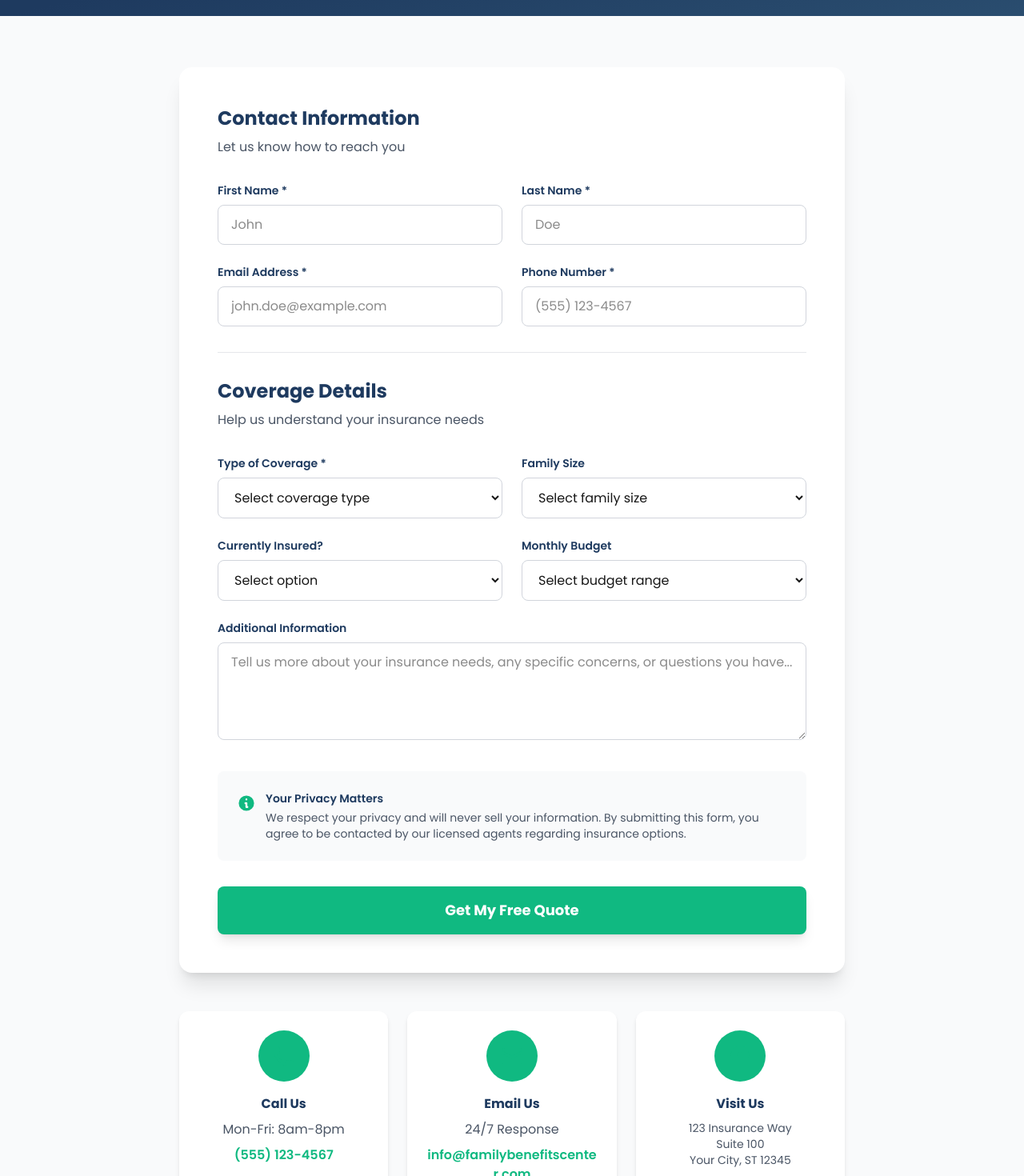
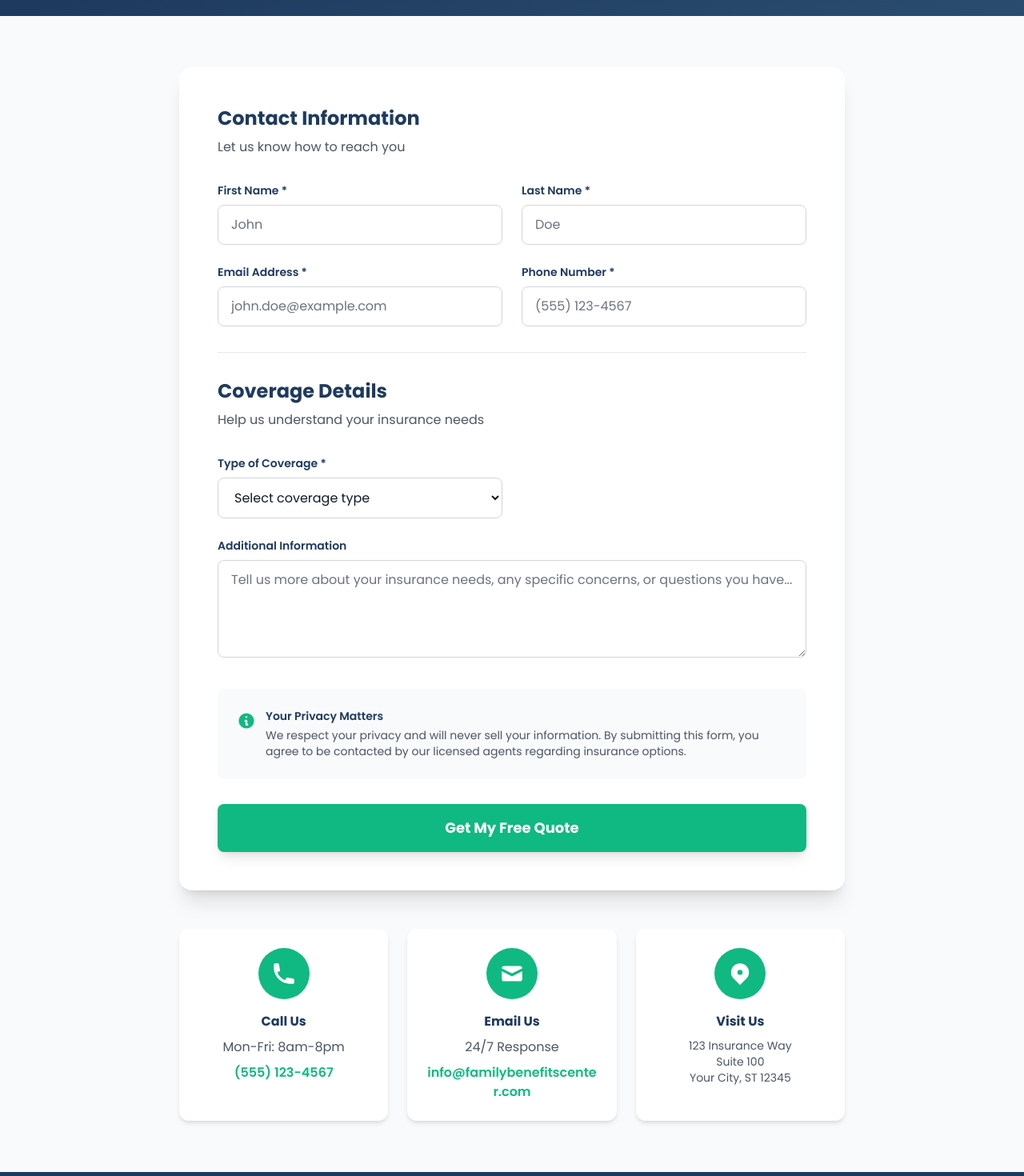
Before and after one commit to LucianBellevue/fambenins, a Next.js app: page /contact in a window 1280 px wide. Shown: the part 360-1830 px from the top of the page at 80% size. Built offline with nearby package versions, Linux system fonts and the light colour scheme.

Commit message:
styling issue changes

```diff
--- a/app/components/CTA.tsx
+++ b/app/components/CTA.tsx
@@ -9,7 +9,7 @@ export default function CTA() {
             {/* Left Side - Content */}
             <div className="p-8 sm:p-12 lg:p-16 flex flex-col justify-center">
               <div className="inline-block mb-4">
-                <span className="bg-green bg-opacity-10 text-green px-4 py-2 rounded-full text-sm font-semibold">
+                <span className="bg-green text-white bg-opacity-10 px-4 py-2 rounded-full text-sm font-semibold">
                   Limited Time Offer
                 </span>
               </div>
--- a/app/contact/page.tsx
+++ b/app/contact/page.tsx
@@ -11,6 +11,11 @@ export default function ContactPage() {
     email: '',
     phone: '',
     coverageType: '',
+    // Group Health Plan fields
+    businessName: '',
+    businessAddress: '',
+    numberOfEmployees: '',
+    // Individual Health Plan fields
     familySize: '',
     currentlyInsured: '',
     budget: '',
@@ -42,6 +47,9 @@ export default function ContactPage() {
         email: '',
         phone: '',
         coverageType: '',
+        businessName: '',
+        businessAddress: '',
+        numberOfEmployees: '',
         familySize: '',
         currentlyInsured: '',
         budget: '',
@@ -57,7 +65,7 @@ export default function ContactPage() {
         <div className="max-w-7xl mx-auto px-4 sm:px-6 lg:px-8">
           <div className="text-center">
             <div className="inline-flex items-center gap-2 bg-green bg-opacity-20 px-4 py-2 rounded-full mb-4">
-              <svg className="w-5 h-5 text-green" fill="currentColor" viewBox="0 0 20 20">
+              <svg className="w-5 h-5 text-white" fill="currentColor" viewBox="0 0 20 20">
                 <path fillRule="evenodd" d="M2.166 4.999A11.954 11.954 0 0010 1.944 11.954 11.954 0 0017.834 5c.11.65.166 1.32.166 2.001 0 5.225-3.34 9.67-8 11.317C5.34 16.67 2 12.225 2 7c0-.682.057-1.35.166-2.001zm11.541 3.708a1 1 0 00-1.414-1.414L9 10.586 7.707 9.293a1 1 0 00-1.414 1.414l2 2a1 1 0 001.414 0l4-4z" clipRule="evenodd" />
               </svg>
               <span className="text-sm font-semibold">Free Quote - No Obligation</span>
@@ -79,7 +87,7 @@ export default function ContactPage() {
             {submitStatus === 'success' ? (
               <div className="text-center py-12">
                 <div className="w-20 h-20 bg-green bg-opacity-10 rounded-full flex items-center justify-center mx-auto mb-6">
-                  <svg className="w-10 h-10 text-green" fill="currentColor" viewBox="0 0 20 20">
+                  <svg className="w-10 h-10 text-white" fill="currentColor" viewBox="0 0 20 20">
                     <path fillRule="evenodd" d="M10 18a8 8 0 100-16 8 8 0 000 16zm3.707-9.293a1 1 0 00-1.414-1.414L9 10.586 7.707 9.293a1 1 0 00-1.414 1.414l2 2a1 1 0 001.414 0l4-4z" clipRule="evenodd" />
                   </svg>
                 </div>
@@ -113,7 +121,7 @@ export default function ContactPage() {
                       value={formData.firstName}
                       onChange={handleChange}
                       required
-                      className="w-full px-4 py-3 border border-gray-300 rounded-lg focus:ring-2 focus:ring-green focus:border-transparent transition-colors"
+                      className="w-full px-4 py-3 border border-gray-300 rounded-lg focus:ring-2 focus:ring-green focus:border-transparent transition-colors text-gray-900 placeholder:text-gray-500"
                       placeholder="John"
                     />
                   </div>
@@ -128,7 +136,7 @@ export default function ContactPage() {
                       value={formData.lastName}
                       onChange={handleChange}
                       required
-                      className="w-full px-4 py-3 border border-gray-300 rounded-lg focus:ring-2 focus:ring-green focus:border-transparent transition-colors"
+                      className="w-full px-4 py-3 border border-gray-300 rounded-lg focus:ring-2 focus:ring-green focus:border-transparent transition-colors text-gray-900 placeholder:text-gray-500"
                       placeholder="Doe"
                     />
                   </div>
@@ -146,7 +154,7 @@ export default function ContactPage() {
                       value={formData.email}
                       onChange={handleChange}
                       required
-                      className="w-full px-4 py-3 border border-gray-300 rounded-lg focus:ring-2 focus:ring-green focus:border-transparent transition-colors"
+                      className="w-full px-4 py-3 border border-gray-300 rounded-lg focus:ring-2 focus:ring-green focus:border-transparent transition-colors text-gray-900 placeholder:text-gray-500"
                       placeholder="john.doe@example.com"
                     />
                   </div>
@@ -161,7 +169,7 @@ export default function ContactPage() {
                       value={formData.phone}
                       onChange={handleChange}
                       required
-                      className="w-full px-4 py-3 border border-gray-300 rounded-lg focus:ring-2 focus:ring-green focus:border-transparent transition-colors"
+                      className="w-full px-4 py-3 border border-gray-300 rounded-lg focus:ring-2 focus:ring-green focus:border-transparent transition-colors text-gray-900 placeholder:text-gray-500"
                       placeholder="(555) 123-4567"
                     />
                   </div>
@@ -183,10 +191,11 @@ export default function ContactPage() {
                       value={formData.coverageType}
                       onChange={handleChange}
                       required
-                      className="w-full px-4 py-3 border border-gray-300 rounded-lg focus:ring-2 focus:ring-green focus:border-transparent transition-colors"
+                      className="w-full px-4 py-3 border border-gray-300 rounded-lg focus:ring-2 focus:ring-green focus:border-transparent transition-colors text-gray-900"
                     >
                       <option value="">Select coverage type</option>
-                      <option value="health">Health Insurance</option>
+                      <option value="group-health">Group Health Plan</option>
+                      <option value="individual-health">Individual Health Plan</option>
                       <option value="life">Life Insurance</option>
                       <option value="ichra">ICHRA for Business</option>
                       <option value="medicare">Medicare</option>
@@ -194,16 +203,81 @@ export default function ContactPage() {
                       <option value="multiple">Multiple Types</option>
                     </select>
                   </div>
+                </div>
+
+                {/* Conditional Fields for Group Health Plan */}
+                {formData.coverageType === 'group-health' && (
+                  <>
+                    <div className="grid md:grid-cols-2 gap-6 mb-6">
+                      <div>
+                        <label htmlFor="businessName" className="block text-sm font-semibold text-navy mb-2">
+                          Business Name *
+                        </label>
+                        <input
+                          type="text"
+                          id="businessName"
+                          name="businessName"
+                          value={formData.businessName}
+                          onChange={handleChange}
+                          required
+                          className="w-full px-4 py-3 border border-gray-300 rounded-lg focus:ring-2 focus:ring-green focus:border-transparent transition-colors text-gray-900 placeholder:text-gray-500"
+                          placeholder="ABC Company Inc."
+                        />
+                      </div>
+                      <div>
+                        <label htmlFor="numberOfEmployees" className="block text-sm font-semibold text-navy mb-2">
+                          Number of Employees *
+                        </label>
+                        <select
+                          id="numberOfEmployees"
+                          name="numberOfEmployees"
+                          value={formData.numberOfEmployees}
+                          onChange={handleChange}
+                          required
+                          className="w-full px-4 py-3 border border-gray-300 rounded-lg focus:ring-2 focus:ring-green focus:border-transparent transition-colors text-gray-900"
+                        >
+                          <option value="">Select number of employees</option>
+                          <option value="1-10">1-10 employees</option>
+                          <option value="11-25">11-25 employees</option>
+                          <option value="26-50">26-50 employees</option>
+                          <option value="51-100">51-100 employees</option>
+                          <option value="100+">100+ employees</option>
+                        </select>
+                      </div>
+                    </div>
+                    <div className="mb-6">
+                      <label htmlFor="businessAddress" className="block text-sm font-semibold text-navy mb-2">
+                        Business Address *
+                      </label>
+                      <input
+                        type="text"
+                        id="businessAddress"
+                        name="businessAddress"
+                        value={formData.businessAddress}
+                        onChange={handleChange}
+                        required
+                        className="w-full px-4 py-3 border border-gray-300 rounded-lg focus:ring-2 focus:ring-green focus:border-transparent transition-colors text-gray-900 placeholder:text-gray-500"
+                        placeholder="123 Business St, City, State, ZIP"
+                      />
+                    </div>
+                  </>
+                )}
+
+                {/* Conditional Fields for Individual Health Plan */}
+                {formData.coverageType === 'individual-health' && (
+                  <>
+                    <div className="grid md:grid-cols-2 gap-6 mb-6">
                       <div>
                         <label htmlFor="familySize" className="block text-sm font-semibold text-navy mb-2">
-                      Family Size
+                          Family Size *
                         </label>
                         <select
                           id="familySize"
                           name="familySize"
                           value={formData.familySize}
                           onChange={handleChange}
-                      className="w-full px-4 py-3 border border-gray-300 rounded-lg focus:ring-2 focus:ring-green focus:border-transparent transition-colors"
+                          required
+                          className="w-full px-4 py-3 border border-gray-300 rounded-lg focus:ring-2 focus:ring-green focus:border-transparent transition-colors text-gray-900"
                         >
                           <option value="">Select family size</option>
                           <option value="individual">Individual</option>
@@ -213,9 +287,6 @@ export default function ContactPage() {
                           <option value="family-5plus">Family of 5+</option>
                         </select>
                       </div>
-                </div>
-
-                <div className="grid md:grid-cols-2 gap-6 mb-6">
                       <div>
                         <label htmlFor="currentlyInsured" className="block text-sm font-semibold text-navy mb-2">
                           Currently Insured?
@@ -225,7 +296,7 @@ export default function ContactPage() {
                           name="currentlyInsured"
                           value={formData.currentlyInsured}
                           onChange={handleChange}
-                      className="w-full px-4 py-3 border border-gray-300 rounded-lg focus:ring-2 focus:ring-green focus:border-transparent transition-colors"
+                          className="w-full px-4 py-3 border border-gray-300 rounded-lg focus:ring-2 focus:ring-green focus:border-transparent transition-colors text-gray-900"
                         >
                           <option value="">Select option</option>
                           <option value="yes">Yes</option>
@@ -233,6 +304,8 @@ export default function ContactPage() {
                           <option value="expired">Coverage Expired</option>
                         </select>
                       </div>
+                    </div>
+                    <div className="grid md:grid-cols-2 gap-6 mb-6">
                       <div>
                         <label htmlFor="budget" className="block text-sm font-semibold text-navy mb-2">
                           Monthly Budget
@@ -242,7 +315,7 @@ export default function ContactPage() {
                           name="budget"
                           value={formData.budget}
                           onChange={handleChange}
-                      className="w-full px-4 py-3 border border-gray-300 rounded-lg focus:ring-2 focus:ring-green focus:border-transparent transition-colors"
+                          className="w-full px-4 py-3 border border-gray-300 rounded-lg focus:ring-2 focus:ring-green focus:border-transparent transition-colors text-gray-900"
                         >
                           <option value="">Select budget range</option>
                           <option value="under-200">Under $200</option>
@@ -253,6 +326,8 @@ export default function ContactPage() {
                         </select>
                       </div>
                     </div>
+                  </>
+                )}
 
                 <div className="mb-8">
                   <label htmlFor="message" className="block text-sm font-semibold text-navy mb-2">
@@ -264,7 +339,7 @@ export default function ContactPage() {
                     value={formData.message}
                     onChange={handleChange}
                     rows={4}
-                    className="w-full px-4 py-3 border border-gray-300 rounded-lg focus:ring-2 focus:ring-green focus:border-transparent transition-colors"
+                    className="w-full px-4 py-3 border border-gray-300 rounded-lg focus:ring-2 focus:ring-green focus:border-transparent transition-colors text-gray-900 placeholder:text-gray-500"
                     placeholder="Tell us more about your insurance needs, any specific concerns, or questions you have..."
                   />
                 </div>
@@ -308,7 +383,7 @@ export default function ContactPage() {
           <div className="grid md:grid-cols-3 gap-6 mt-12">
             <div className="bg-white rounded-xl shadow-md p-6 text-center">
               <div className="w-16 h-16 bg-green bg-opacity-10 rounded-full flex items-center justify-center mx-auto mb-4">
-                <HiPhone className="w-8 h-8 text-green" />
+                <HiPhone className="w-8 h-8 text-white" />
               </div>
               <h3 className="font-bold text-navy mb-2">Call Us</h3>
               <p className="text-gray-600 mb-2">Mon-Fri: 8am-8pm</p>
@@ -319,7 +394,7 @@ export default function ContactPage() {
 
             <div className="bg-white rounded-xl shadow-md p-6 text-center">
               <div className="w-16 h-16 bg-green bg-opacity-10 rounded-full flex items-center justify-center mx-auto mb-4">
-                <HiMail className="w-8 h-8 text-green" />
+                <HiMail className="w-8 h-8 text-white" />
               </div>
               <h3 className="font-bold text-navy mb-2">Email Us</h3>
               <p className="text-gray-600 mb-2">24/7 Response</p>
@@ -330,7 +405,7 @@ export default function ContactPage() {
 
             <div className="bg-white rounded-xl shadow-md p-6 text-center">
               <div className="w-16 h-16 bg-green bg-opacity-10 rounded-full flex items-center justify-center mx-auto mb-4">
-                <HiLocationMarker className="w-8 h-8 text-green" />
+                <HiLocationMarker className="w-8 h-8 text-white" />
               </div>
               <h3 className="font-bold text-navy mb-2">Visit Us</h3>
               <p className="text-gray-600 text-sm">
```
Also changed, not shown: app/health-insurance/page.tsx (+4 -4 lines), app/life-insurance/page.tsx (+4 -4 lines), app/page.tsx (+8 -8 lines), 1 other file (tests, documents, lock files or other folders). Lines whose indentation alone changed are shown as unchanged.
